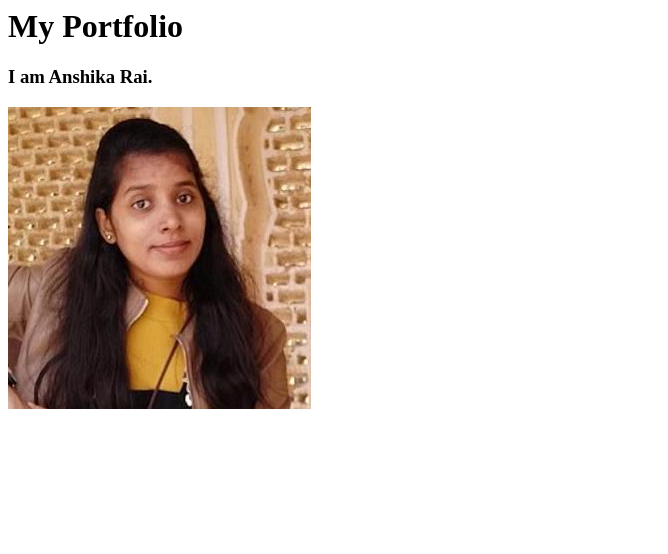
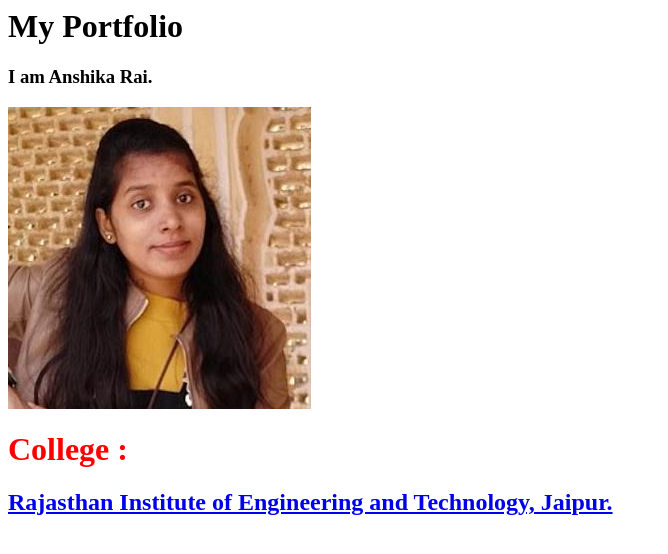
Before and after one commit to anshika-rai123/portfolio, a plain HTML site: page index.html in a window 1280 px wide. Shown: the whole page, without its empty margins (0-668 px from the left). Drawn offline with Linux system fonts and the light colour scheme.

Commit message:
Update index.html

```diff
--- a/index.html
+++ b/index.html
@@ -11,5 +11,12 @@
         <a target = "_blank" href="https://github.com/anshika-rai123">
             <img src="anshika.jpg" alt="">
         </a>
+
+        <h1 style="color:red">College :</h1>
+
+        <a target = "_blank" href="https://www.rietjaipur.ac.in/">
+            <h2>Rajasthan Institute of Engineering and Technology, Jaipur.</h2>
+        </a>
+
     </body>
 </html>
```
